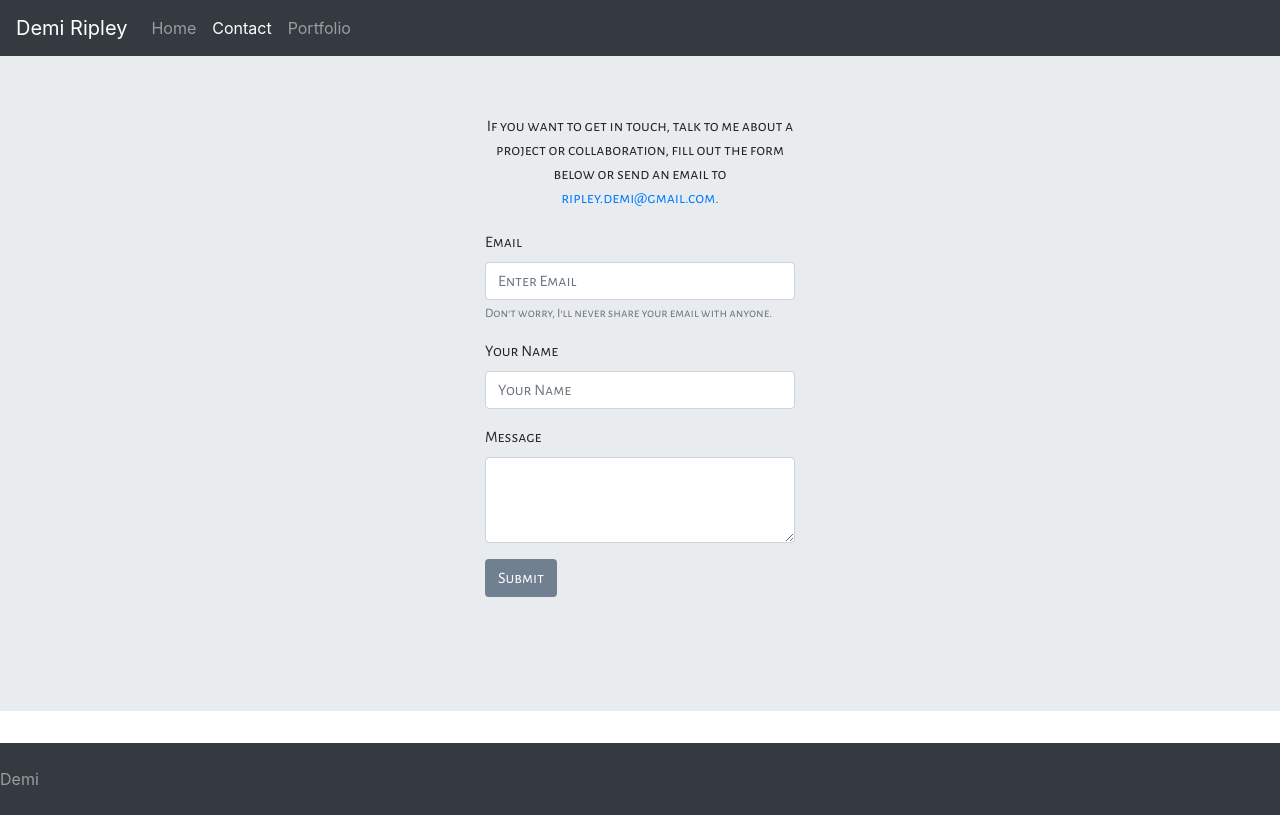
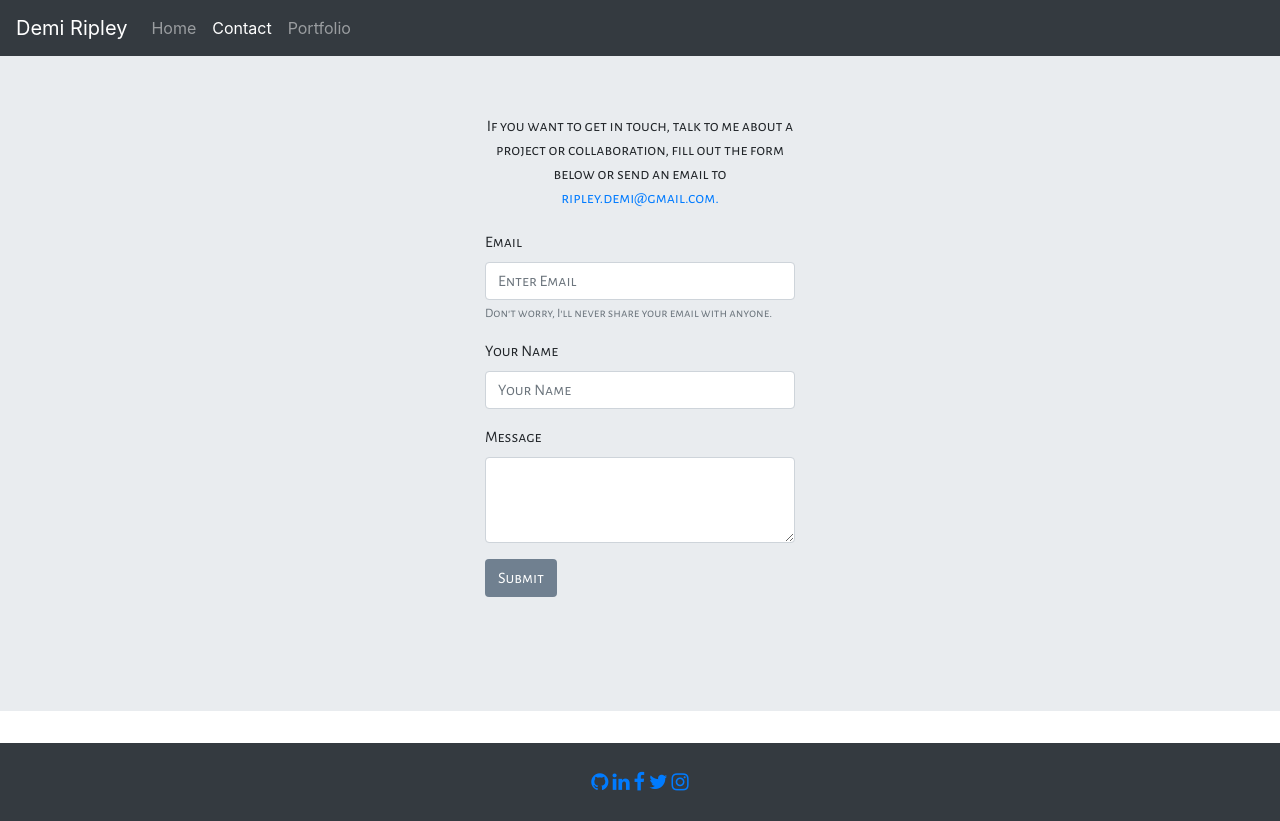
Before and after one commit to demi0504/react-portfolio, a React (Create React App) app in the folder portfolio/: page /contact in a window 1280 px wide. Built offline with nearby package versions, Linux system fonts and the light colour scheme.

Commit message:
added footer social tags and styling

```diff
--- a/portfolio/src/components/Footer/index.js
+++ b/portfolio/src/components/Footer/index.js
@@ -3,9 +3,15 @@ import "./style.css";
 
 function Footer() {
   return (
-    <footer className="footer py-4 bg-dark text-white-50">
-      <span>Demi</span>
-    </footer>
+    <footer id="sticky-footer" class="py-4 bg-dark text-white-50">
+        <div className="container text-center">
+          <a href="https://github.com/demi0504" target="_blank" rel="noopener noreferrer" className="fa fa-github"></a>
+          <a href="https://www.linkedin.com/in/demi-ripley-224759118/" target="_blank" rel="noopener noreferrer" className="fa fa-linkedin"></a>
+          <a href="https://www.facebook.com/demi.ann.14" target="_blank" rel="noopener noreferrer" className="fa fa-facebook"></a>
+          <a href="https://twitter.com/demiasinhalf" target="_blank" rel="noopener noreferrer" className="fa fa-twitter"></a>
+          <a href="https://www.instagram.com/demiasinhalf/?hl=en" target="_blank" rel="noopener noreferrer" className="fa fa-instagram"></a>
+        </div>
+      </footer>
   );
 }
 
--- a/portfolio/src/components/Footer/style.css
+++ b/portfolio/src/components/Footer/style.css
@@ -4,3 +4,19 @@
     position: sticky;
     width: 100%;
   }
+
+.fa {
+  font-size: 20px;
+  margin: 5px 2px
+}
+
+#page-content {
+flex: 1 0 auto;
+}
+
+#sticky-footer {
+flex-shrink: 0;
+position: -webkit-sticky;
+position: sticky;
+width: 100%;
+}
--- a/portfolio/src/components/Navbar/index.js
+++ b/portfolio/src/components/Navbar/index.js
@@ -1,6 +1,5 @@
 import React from "react";
 import { Link } from "react-router-dom";
-import "./style.css";
 
 function Navbar() {
     return (
--- a/portfolio/src/components/Navbar/style.css
+++ /dev/null
@@ -1,3 +0,0 @@
-nav.navbar.navbar-default {
-    margin-bottom: 0;
-  }
```
